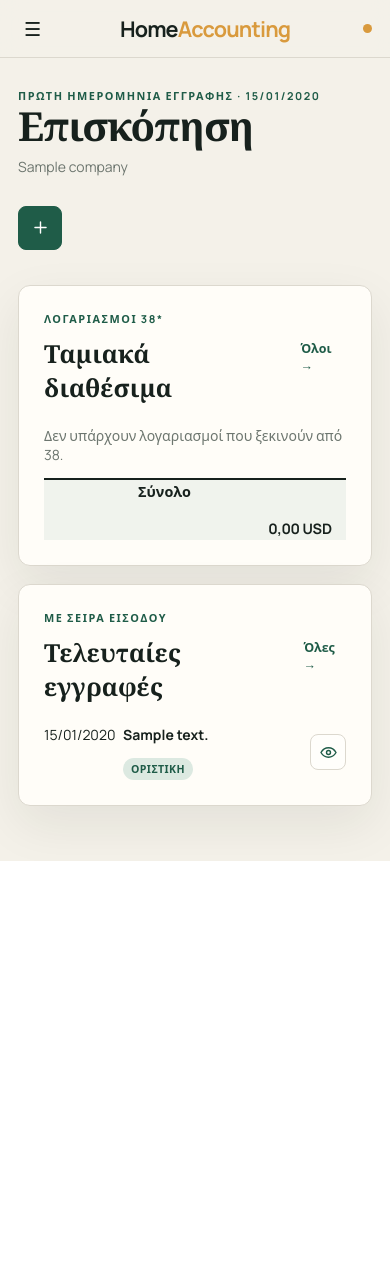
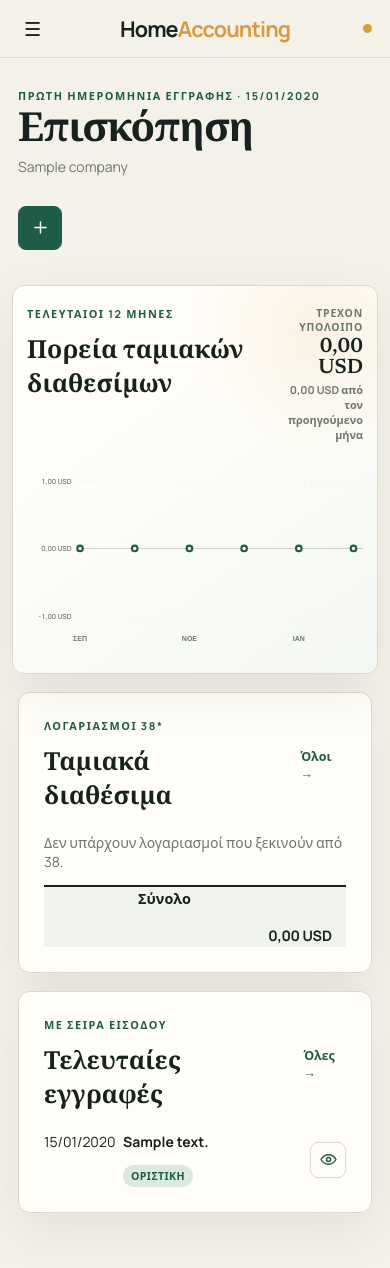
Before and after one commit to tedlaz/ficusacc, a Flask app: page / in a window 390 px wide. Before the commit the page ends 861 px from the top, so only its background shows below. Run offline with Flask 3, Linux system fonts and the light colour scheme; the visitor is signed in with stand-in values (Sample User, id 1); tables that the repository leaves empty hold one stand-in row (values such as "Sample post").

Commit message:
diagram added

```diff
--- a/app/static/css/app.css
+++ b/app/static/css/app.css
@@ -84,6 +84,29 @@ small { color: var(--muted); }
 .stat-card span, .stat-card small { display: block; color: inherit; opacity: .72; }
 .stat-card strong { display: block; margin: 20px 0 12px; font-family: Newsreader, Georgia, serif; font-size: clamp(1.7rem, 2.2vw, 2.4rem); white-space: nowrap; }
 .split-grid { display: grid; grid-template-columns: 1fr 1fr; gap: 18px; }
+.cash-chart-panel { position: relative; margin-bottom: 18px; overflow: hidden; background: linear-gradient(145deg, #fffdf8 35%, #f3f7f1); }
+.cash-chart-panel::before { position: absolute; top: -90px; right: -70px; width: 260px; height: 260px; border-radius: 50%; background: radial-gradient(circle, #d99a3d1c, transparent 68%); content: ""; pointer-events: none; }
+.cash-chart-panel > header { position: relative; z-index: 1; align-items: flex-start; }
+.cash-chart-summary { display: grid; justify-items: end; text-align: right; }
+.cash-chart-summary span { color: var(--muted); font-size: .65rem; font-weight: 700; letter-spacing: .08em; text-transform: uppercase; }
+.cash-chart-summary strong { margin: 3px 0; font-family: Newsreader, Georgia, serif; font-size: 1.65rem; font-variant-numeric: tabular-nums; }
+.cash-chart-summary small { font-size: .68rem; font-weight: 700; }
+.cash-chart-summary small.positive { color: var(--green); }
+.cash-chart-summary small.negative { color: var(--red); }
+.cash-chart-wrap { position: relative; width: 100%; overflow: hidden; }
+.cash-chart { display: block; width: 100%; min-width: 670px; height: auto; overflow: visible; }
+.chart-grid-line { stroke: #17211d14; stroke-dasharray: 3 7; }
+.chart-zero-line { stroke: #17211d38; stroke-width: 1.2; }
+.chart-y-label, .chart-x-label { fill: var(--muted); font: 600 10px Manrope, sans-serif; }
+.chart-y-label { text-anchor: end; font-variant-numeric: tabular-nums; }
+.chart-x-label { text-anchor: middle; text-transform: uppercase; }
+.chart-area { fill: url(#cash-chart-fill); }
+.chart-line { fill: none; stroke: var(--green); stroke-linecap: round; stroke-linejoin: round; stroke-width: 3.5; filter: url(#cash-chart-glow); }
+.chart-point { outline: none; }
+.chart-point-halo { fill: var(--panel); opacity: 0; transition: opacity .18s; }
+.chart-point-dot { fill: var(--panel); stroke: var(--green); stroke-width: 3; transition: r .18s, fill .18s; }
+.chart-point:hover .chart-point-halo, .chart-point:focus .chart-point-halo { opacity: .9; }
+.chart-point:hover .chart-point-dot, .chart-point:focus .chart-point-dot { r: 6px; fill: var(--amber); }
 .compact-list > div { display: grid; grid-template-columns: 80px 1fr auto; align-items: center; gap: 14px; min-height: 54px; border-top: 1px solid var(--line); }
 .compact-list > div:first-child { border-top: 0; }
 .compact-list strong { overflow: hidden; text-overflow: ellipsis; white-space: nowrap; }
@@ -300,6 +323,12 @@ input:focus, select:focus { border-color: var(--green); box-shadow: 0 0 0 3px #1
   .stat-grid { grid-template-columns: 1fr; }
   .stat-card { min-height: 130px; }
   .stat-card strong { margin: 13px 0 8px; }
+  .cash-chart-panel { margin-inline: -6px; padding: 20px 14px 16px; }
+  .cash-chart-panel > header { align-items: flex-start; }
+  .cash-chart-summary strong { font-size: 1.3rem; }
+  .cash-chart-summary small { max-width: 150px; }
+  .cash-chart-wrap { overflow-x: auto; padding-bottom: 5px; scrollbar-width: thin; }
+  .chart-x-label-alternate { display: none; }
   .head-actions { width: 100%; }
   .head-actions .button { flex: 1; }
   .table-wrap { overflow: visible; }
--- a/app/templates/base.html
+++ b/app/templates/base.html
@@ -8,7 +8,7 @@
   <link rel="preconnect" href="https://fonts.googleapis.com">
   <link rel="preconnect" href="https://fonts.gstatic.com" crossorigin>
   <link href="https://fonts.googleapis.com/css2?family=Manrope:wght@400;500;600;700&family=Newsreader:opsz,wght@6..72,600&display=swap" rel="stylesheet">
-  <link rel="stylesheet" href="{{ url_for('static', filename='css/app.css', v='20260809-fpdf2') }}">
+  <link rel="stylesheet" href="{{ url_for('static', filename='css/app.css', v='20260810-cash-chart') }}">
   <script src="https://unpkg.com/htmx.org@2.0.4" defer></script>
   <script src="{{ url_for('static', filename='js/app.js', v='20260809-fpdf2') }}" defer></script>
 </head>
--- a/app/templates/dashboard/index.html
+++ b/app/templates/dashboard/index.html
@@ -13,6 +13,48 @@
 {% if not g.company %}
 <section class="empty-state"><span>00</span><h2>Ξεκινήστε με μία εταιρεία</h2><p>Δημιουργήστε ή επιλέξτε εταιρεία για να εμφανιστούν τα οικονομικά δεδομένα.</p><a class="icon-action icon-action-primary icon-action-large" href="{{ url_for('web.company_new') }}" data-modal-url="{{ url_for('web.company_new') }}" data-tooltip="Νέα εταιρεία" aria-label="Νέα εταιρεία">{{ icon('plus') }}</a></section>
 {% else %}
+<section class="panel cash-chart-panel" data-cash-chart>
+  <header>
+    <div><p class="eyebrow">Τελευταίοι 12 μήνες</p><h2>Πορεία ταμιακών διαθεσίμων</h2></div>
+    <div class="cash-chart-summary">
+      <span>Τρέχον υπόλοιπο</span>
+      <strong>{{ cash_total|money }}</strong>
+      <small class="{{ 'positive' if cash_chart.change > 0 else 'negative' if cash_chart.change < 0 else '' }}">
+        {{ '+' if cash_chart.change > 0 else '' }}{{ cash_chart.change|money }} από τον προηγούμενο μήνα
+      </small>
+    </div>
+  </header>
+  <div class="cash-chart-wrap">
+    <svg class="cash-chart" viewBox="0 0 {{ cash_chart.width }} 270" role="img" aria-labelledby="cash-chart-title cash-chart-description">
+      <title id="cash-chart-title">Ταμιακά διαθέσιμα ανά μήνα</title>
+      <desc id="cash-chart-description">Γραμμικό διάγραμμα του συνολικού υπολοίπου των λογαριασμών 38 για τους τελευταίους 12 μήνες.</desc>
+      <defs>
+        <linearGradient id="cash-chart-fill" x1="0" y1="0" x2="0" y2="1">
+          <stop offset="0%" stop-color="#1f5c48" stop-opacity=".22"/>
+          <stop offset="100%" stop-color="#1f5c48" stop-opacity=".01"/>
+        </linearGradient>
+        <filter id="cash-chart-glow" x="-100%" y="-100%" width="300%" height="300%">
+          <feDropShadow dx="0" dy="3" stdDeviation="4" flood-color="#17211d" flood-opacity=".16"/>
+        </filter>
+      </defs>
+      {% for tick in cash_chart.ticks %}
+      <line class="chart-grid-line" x1="76" x2="938" y1="{{ tick.y }}" y2="{{ tick.y }}"/>
+      <text class="chart-y-label" x="64" y="{{ tick.y + 4 }}">{{ tick.value|money }}</text>
+      {% endfor %}
+      <line class="chart-zero-line" x1="76" x2="938" y1="{{ cash_chart.zero_y }}" y2="{{ cash_chart.zero_y }}"/>
+      <path class="chart-area" d="{{ cash_chart.area_path }}"/>
+      <path class="chart-line" d="{{ cash_chart.line_path }}"/>
+      {% for point in cash_chart.points %}
+      <g class="chart-point" data-month="{{ point.item.month.strftime('%Y-%m') }}" data-balance="{{ '%.2f'|format(point.item.balance) }}" tabindex="0" role="img" aria-label="{{ point.label }} {{ point.item.month.year }}: {{ point.item.balance|money }}">
+        <circle class="chart-point-halo" cx="{{ point.x }}" cy="{{ point.y }}" r="10"/>
+        <circle class="chart-point-dot" cx="{{ point.x }}" cy="{{ point.y }}" r="4"/>
+        <title>{{ point.label }} {{ point.item.month.year }} · {{ point.item.balance|money }}</title>
+      </g>
+      <text class="chart-x-label {{ 'chart-x-label-alternate' if loop.index is even else '' }}" x="{{ point.x }}" y="254">{{ point.label }}</text>
+      {% endfor %}
+    </svg>
+  </div>
+</section>
 <section class="split-grid">
   <article class="panel">
     <header><div><p class="eyebrow">Λογαριασμοί 38*</p><h2>Ταμιακά διαθέσιμα</h2></div><a href="{{ url_for('web.accounts_index') }}">Όλοι →</a></header>
--- a/app/web/routes.py
+++ b/app/web/routes.py
@@ -8,6 +8,7 @@ import uuid
 from datetime import date, datetime, timedelta, timezone
 from decimal import Decimal, InvalidOperation
 from pathlib import Path
+from typing import Any
 
 from flask import (
     Blueprint,
@@ -47,6 +48,7 @@ web = Blueprint("web", __name__)
 ACCOUNT_TYPES = list(AccountType)
 ROLES = ["owner", "admin", "accountant", "viewer"]
 PAGE_SIZE = 25
+GREEK_MONTHS_SHORT = ("Ιαν", "Φεβ", "Μαρ", "Απρ", "Μαι", "Ιουν", "Ιουλ", "Αυγ", "Σεπ", "Οκτ", "Νοε", "Δεκ")
 
 
 def finish(endpoint: str, **values):
@@ -56,6 +58,53 @@ def finish(endpoint: str, **values):
         response.headers["HX-Redirect"] = target
         return response
     return redirect(target)
+
+
+def cash_chart_data(series: list[reports.MonthlyCashBalance]) -> dict[str, Any]:
+    width, top, bottom, left, right = 960, 24, 218, 76, 938
+    values = [item.balance for item in series]
+    low = min(values + [Decimal("0")])
+    high = max(values + [Decimal("0")])
+    span = high - low
+    is_flat = span == 0
+    padding = span * Decimal("0.1") if span else Decimal("1")
+    low -= padding
+    high += padding
+    span = high - low
+
+    def y_position(value: Decimal) -> float:
+        return round(top + float((high - value) / span) * (bottom - top), 2)
+
+    step = (right - left) / max(len(series) - 1, 1)
+    points = [
+        {
+            "item": item,
+            "label": GREEK_MONTHS_SHORT[item.month.month - 1],
+            "x": round(left + index * step, 2),
+            "y": y_position(item.balance),
+        }
+        for index, item in enumerate(series)
+    ]
+    line_path = " ".join(
+        f"{'M' if index == 0 else 'L'} {point['x']} {point['y']}"
+        for index, point in enumerate(points)
+    )
+    zero_y = y_position(Decimal("0"))
+    area_path = f"{line_path} L {points[-1]['x']} {zero_y} L {points[0]['x']} {zero_y} Z" if points else ""
+    tick_values = (
+        (high, Decimal("0"), low)
+        if is_flat
+        else (high - padding, (high + low) / 2, low + padding)
+    )
+    return {
+        "width": width,
+        "points": points,
+        "line_path": line_path,
+        "area_path": area_path,
+        "zero_y": zero_y,
+        "ticks": [{"value": value, "y": y_position(value)} for value in tick_values],
+        "change": values[-1] - values[-2] if len(values) > 1 else Decimal("0"),
+    }
 
 
 def parse_date(value: str | None, fallback: date | None = None) -> date:
@@ -229,6 +278,7 @@ def dashboard():
             cash_total=Decimal("0"),
             transactions=[],
             first_transaction_date=None,
+            cash_chart=None,
         )
     db = get_db()
     first_transaction_date = db.exec(
@@ -250,12 +300,14 @@ def dashboard():
         key=lambda item: item.account.code,
     )
     cash_total = sum((item.balance for item in cash_accounts), Decimal("0"))
+    cash_chart = cash_chart_data(reports.monthly_cash_balances(db, g.company.id, date.today()))
     return render_template(
         "dashboard/index.html",
         cash_accounts=cash_accounts,
         cash_total=cash_total,
         transactions=transactions,
         first_transaction_date=first_transaction_date,
+        cash_chart=cash_chart,
     )
 
 
```
Also changed, not shown: app/web/reports.py (+50 -0 lines), tests/integration/test_web.py (+3 -0 lines).
